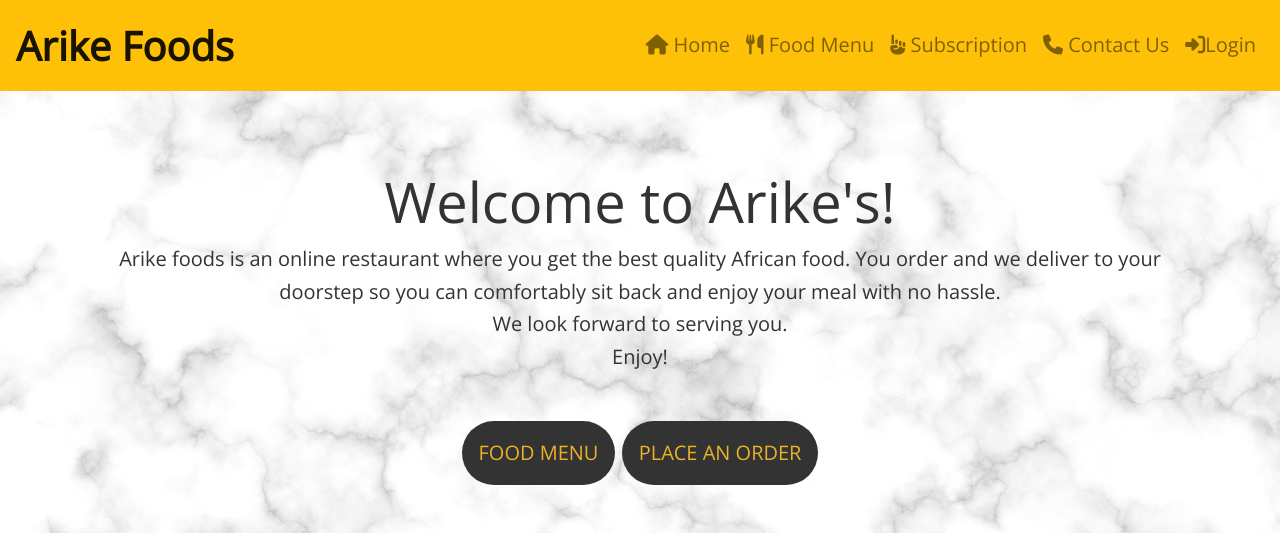
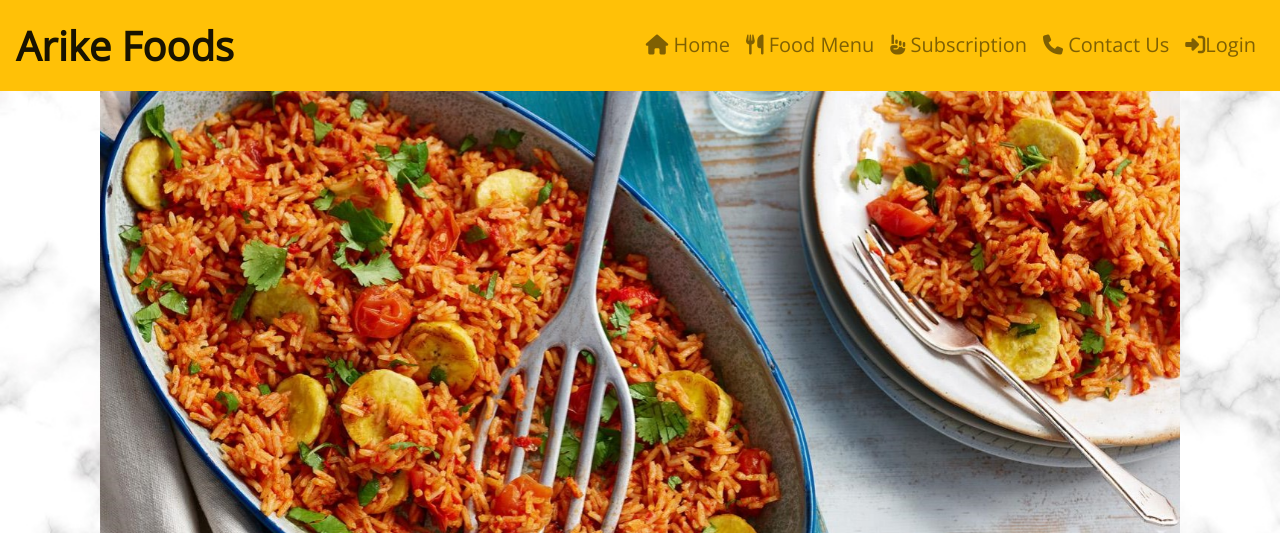
Before and after one commit to Dorcas-Amoo/ms4-project-arikefoods, a Django app: page / in a window 1280 px wide. Shown: the top 533 px of the page. Run offline with Django 3.2, Linux system fonts and the light colour scheme; some libraries are stand-ins or nearby versions; grey boxes are pictures that could not be loaded.

Commit message:
Edited settings, urls.py, media, index.html and carousel.html

```diff
--- a/arikefoods/settings.py
+++ b/arikefoods/settings.py
@@ -51,6 +51,7 @@ INSTALLED_APPS = [
     'allauth.socialaccount',
     'home',
     'menu',
+    'order',
 ]
 
 MIDDLEWARE = [
--- a/arikefoods/urls.py
+++ b/arikefoods/urls.py
@@ -21,6 +21,6 @@ from django.conf.urls.static import static
 urlpatterns = [
     path('admin/', admin.site.urls),
     path('accounts/', include('allauth.urls')),
-    path('', include('home.urls')),
+    path('', include('home.urls' )),
     path('food_menu/', include('menu.urls')),
 ] + static(settings.MEDIA_URL, document_root=settings.MEDIA_ROOT)
--- a/home/templates/home/index.html
+++ b/home/templates/home/index.html
@@ -9,7 +9,16 @@
     </div>
 {% endblock %}
 
+
 {% block content %}
+<div>
+<h1>Test</h1>
+</div>
+
+<div class="container">
+        {% include 'includes/carousel.html' %}
+</div>
+
     <div class="container h-100">
         <div class="row h-100">
             <div class="col-md-12 my-auto">
@@ -34,9 +43,6 @@
             </div>
         </div>
     </div>
-    <div class="container">
-        {% include 'includes/carousel.html' %}
-    </div>
 {% endblock %}
 
 {% block postloadjs %}
--- a/templates/includes/carousel.html
+++ b/templates/includes/carousel.html
@@ -1,14 +1,16 @@
 {% load static %}
+<div class="container">
     <div id="carouselExampleFade" class="carousel slide carousel-fade" data-ride="carousel">
         <div class="carousel-inner">
             <div class="carousel-item active">
-            <img src="url('/media/bg-marble2.jpg')" class="d-block w-100" alt="img1">
+                <img src="/media/jollof.jpg" class="d-block w-100" alt="img1">
             </div>
             <div class="carousel-item">
-            <img src="url('/media/bg-marble2.jpg')" class="d-block w-100" alt="img2">
+                <img src="/media/chicken.jpeg" class="d-block w-100" alt="img2">
             </div>
             <div class="carousel-item">
-            <img src="url('/media/bg-marble2.jpg')" class="d-block w-100" alt="img3">
+                <img src="/media/ayamase.jpg" class="d-block w-100" alt="img3">
             </div>
         </div>
     </div>
+</div>
```
Also changed, not shown: media/ayamase.jpg (added), media/bg-marble2.jpg (deleted), media/chicken.jpeg (added), media/jollof.jpg (added). Lines whose indentation alone changed are shown as unchanged.
